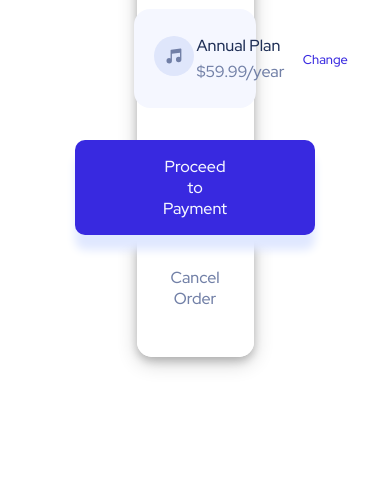
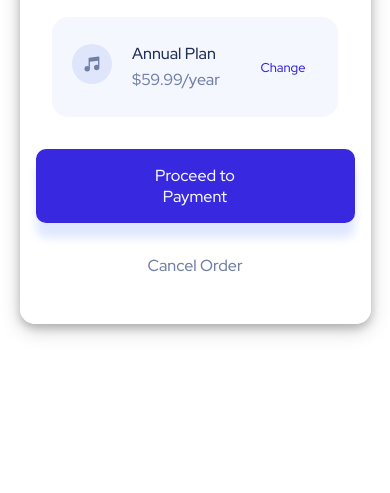
Before and after one commit to sugengpriyanto/order-summary-component-main, a plain HTML site: page order-summary-component-main/index.html in a window 390 px wide. Shown: the part 351-844 px from the top of the page. Drawn offline with Linux system fonts and the light colour scheme.

Commit message:
perfected

```diff
--- a/order-summary-component-main/styles.css
+++ b/order-summary-component-main/styles.css
@@ -161,3 +161,10 @@ body {
 }
 
 /* Responsive */
+@media screen and (max-width: 400px) {
+    .card {
+        width: 90vw;
+        border-radius: 15px;
+        box-shadow: 0 4px 8px 0 rgba(0, 0, 0, 0.2), 0 6px 20px 0 rgba(0, 0, 0, 0.19);
+    }
+}
```
